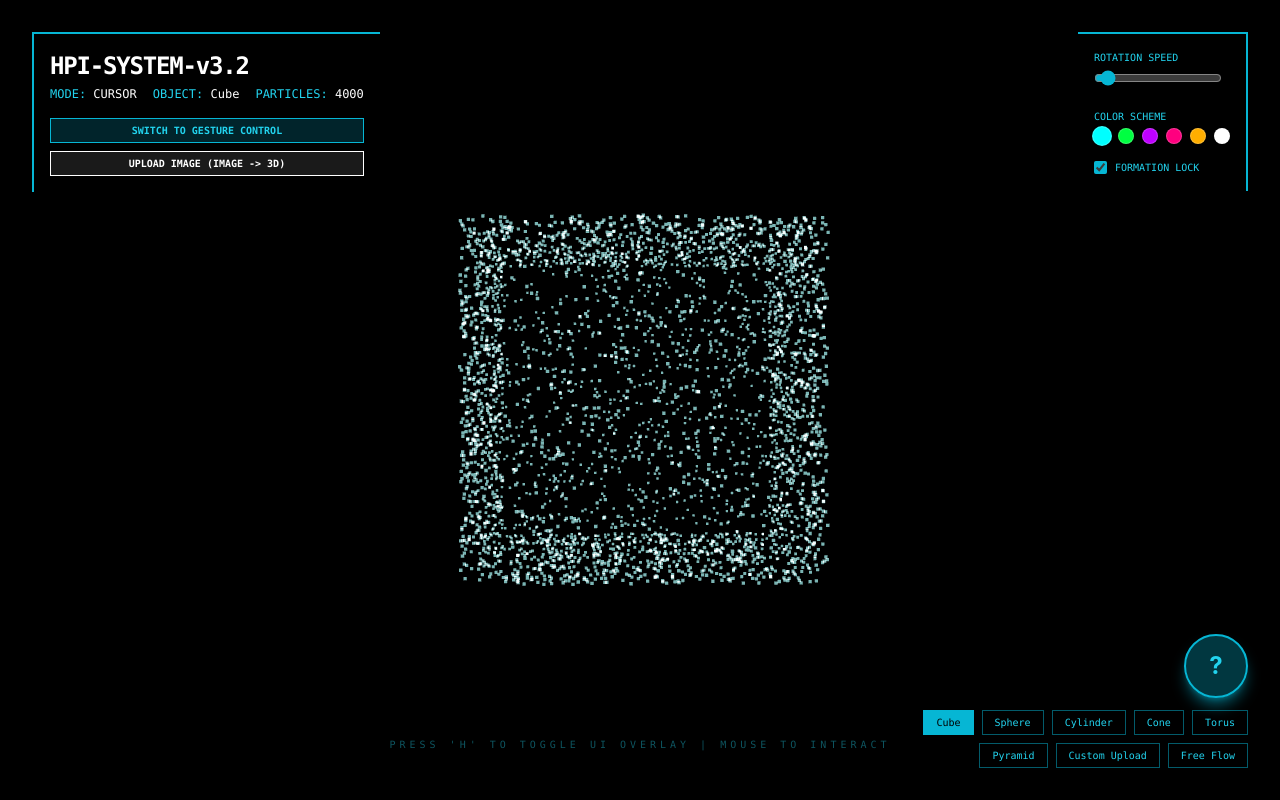
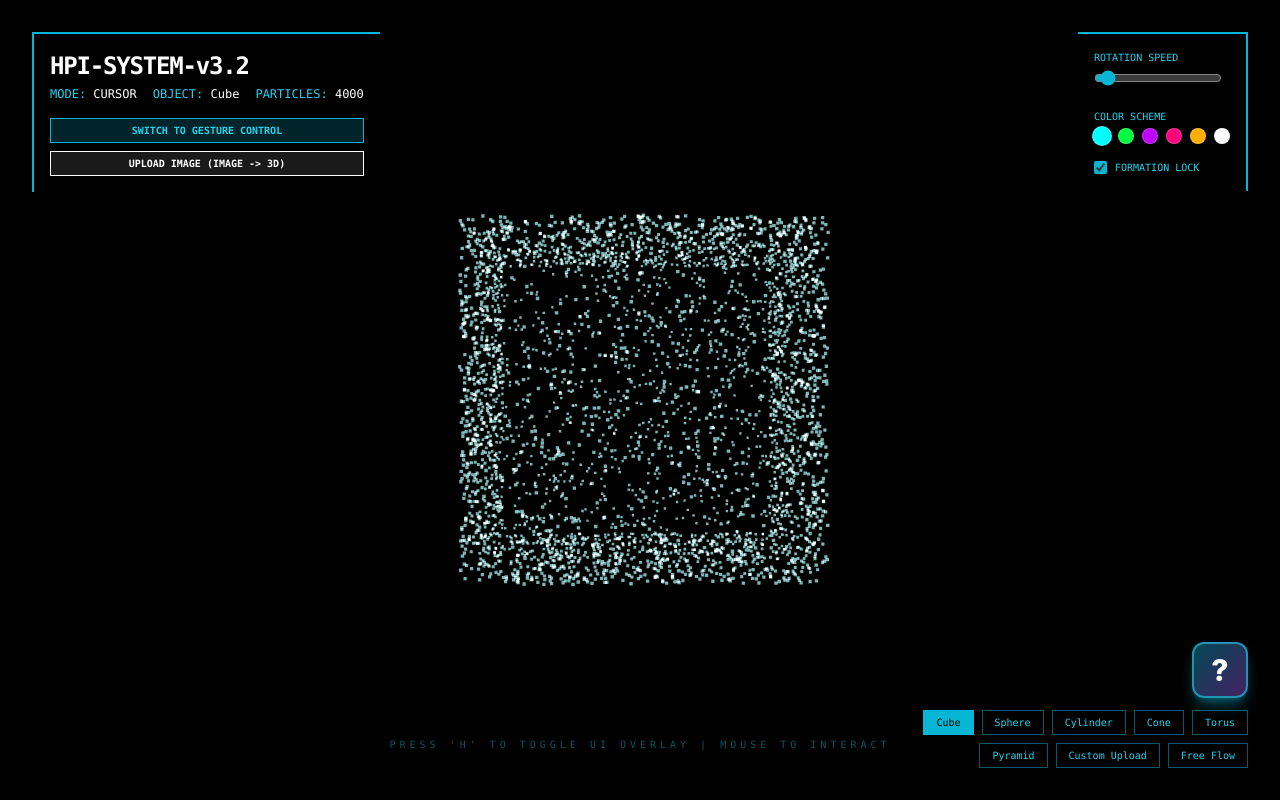
Before and after one commit to ChilliRoger/holographic-particle-interface, a React (Vite) app: page / in a window 1280 px wide. Built offline with nearby package versions, Linux system fonts and the light colour scheme.

Commit message:
Changed guide button

```diff
--- a/App.tsx
+++ b/App.tsx
@@ -221,7 +221,7 @@ const App: React.FC = () => {
       {/* Help Button */}
       <button
         onClick={() => setHelpVisible(v => !v)}
-        className="fixed bottom-[102px] right-8 w-16 h-16 bg-cyan-500/30 border-2 border-cyan-500 rounded-full text-cyan-400 text-2xl font-bold hover:bg-cyan-500 hover:text-black transition-all z-50 shadow-lg shadow-cyan-500/50"
+        className="fixed bottom-[102px] right-8 w-14 h-14 bg-gradient-to-br from-cyan-500/40 to-purple-500/40 border-2 border-cyan-400/60 rounded-xl text-white text-3xl font-extrabold hover:from-cyan-500 hover:to-purple-500 hover:border-cyan-300 hover:scale-110 hover:shadow-2xl hover:shadow-cyan-500/70 transition-all duration-300 z-50 shadow-lg shadow-cyan-500/40 backdrop-blur-sm flex items-center justify-center"
         title="Help & Gestures Guide"
       >
         ?
```
